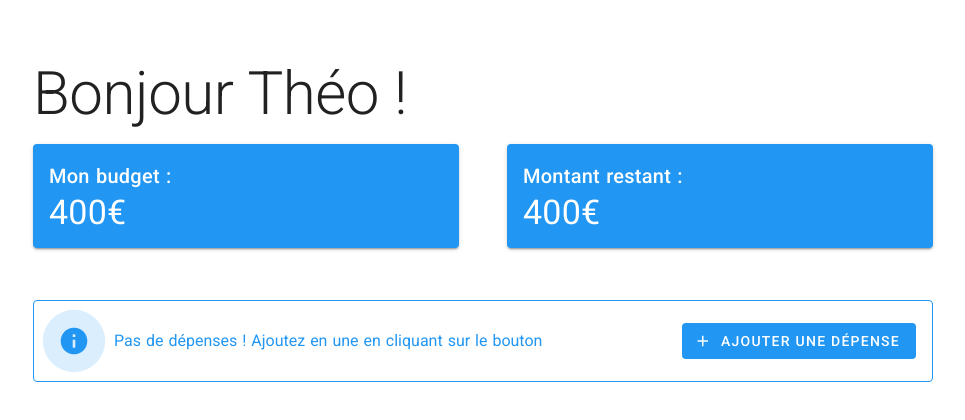
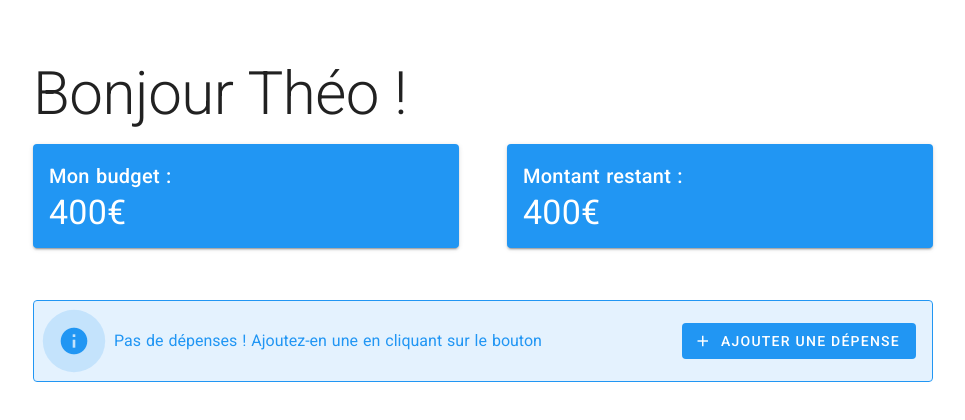
Before and after one commit to STM3900/Budgetist, a Nuxt app: page / in a window 1280 px wide. Shown: the top 420 px of the page, without its empty margins (157-1122 px from the left). Built offline with nearby package versions, Linux system fonts and the light colour scheme.

Commit message:
changement de style et amélioration de checkDepense()

```diff
--- a/components/Depense.vue
+++ b/components/Depense.vue
@@ -7,7 +7,7 @@
                         <v-icon large>{{icone}}</v-icon>
                     </v-col>
                     <v-col class="mt-0 mb-0 pa-0">
-                        <v-card-title class="pt-0 pb-0 mt-0 text-capitalize">{{texteDepense}}</v-card-title>
+                        <v-card-title class="pt-0 pb-0 mt-0 mb-3 text-capitalize">{{texteDepense}}</v-card-title>
                         <v-card-subtitle class="pb-0 mb-0">{{date}}</v-card-subtitle>
                     </v-col>
                 </v-row>
@@ -16,7 +16,7 @@
                 <v-card-text class="headline pt-0 pb-0 p">{{montantDepense}}{{devise}}</v-card-text>
             </v-col>
         </v-row>
-        <v-card-actions class="mt-0"><v-btn v-on:click="$emit('suppr')" dark small class="error"><v-icon left>clear</v-icon>Supprimer dépense</v-btn></v-card-actions>
+        <v-card-actions class="mt-0"><v-btn v-on:click="$emit('suppr')" depressed small class="error"><v-icon left>clear</v-icon>Supprimer dépense</v-btn></v-card-actions>
     </v-card>
 </template>
 
--- a/components/Nodepense.vue
+++ b/components/Nodepense.vue
@@ -1,8 +1,8 @@
 <template>
     <div>
-        <v-alert prominent outlined type="info">
+        <v-alert prominent text outlined type="info">
             <v-row align="center">
-                <v-col class="grow">Pas de dépenses ! Ajoutez en une en cliquant sur le bouton</v-col>
+                <v-col class="grow">Pas de dépenses ! Ajoutez-en une en cliquant sur le bouton</v-col>
                 <v-col class="shrink">
                 <AjouterDepense  v-on:submit="$emit('submit', $event)" :depressedState="true"/>
                 </v-col>
--- a/pages/Truc.vue
+++ b/pages/Truc.vue
@@ -2,7 +2,7 @@
   <div id="app-5">
     <p>{{ message }}</p>
     <button v-on:click="reverseMessage">Reverse Message</button> <br>
-    <v-btn class="info">COUCOU JTM</v-btn>
+    <v-btn class="info">Message super cool</v-btn>
   </div>
 </template>
 
--- a/pages/index.vue
+++ b/pages/index.vue
@@ -58,10 +58,7 @@ export default {
       this.checkDepense();
       this.reste = this.budget;
 
-      if(!this.depenses){
-        console.log('Pas de dépenses, pas de calcul');
-      }
-      else{
+      if(this.depenses){
         for(let i = 0; i < this.depenses.length; i++){
         console.log(this.depenses[i].montant);
 
```
